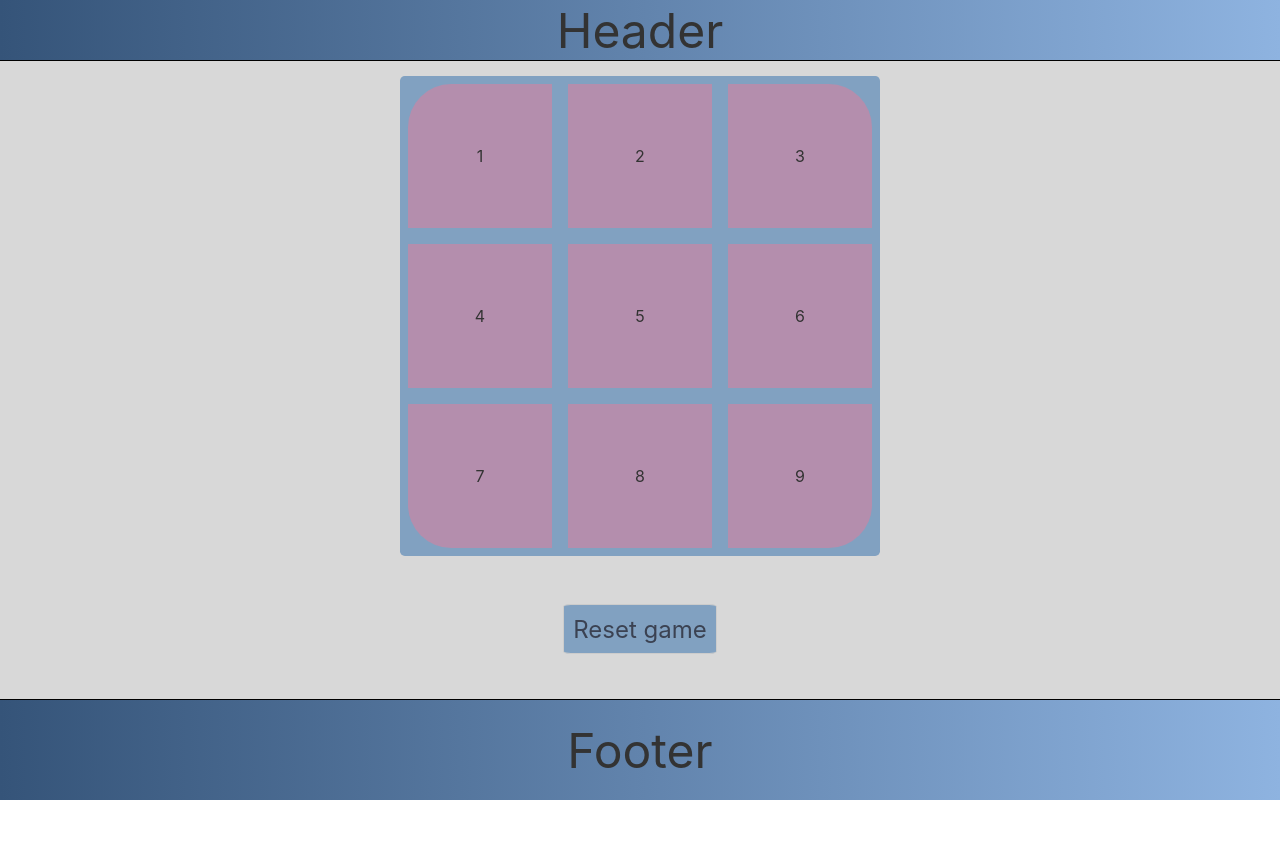
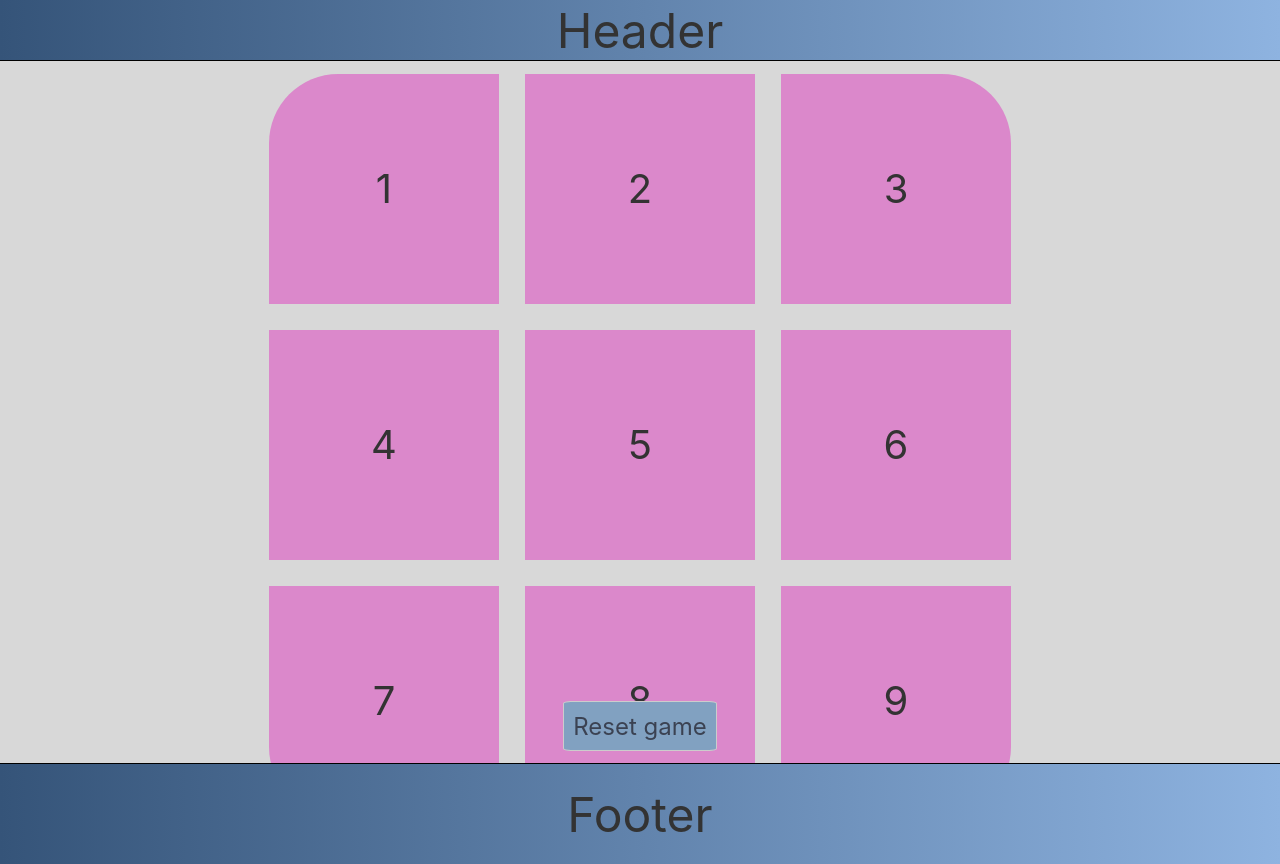
Before and after one commit to ojtanner/tictactoe_svelte, a Svelte app: page / in a window 1280 px wide. Before the commit the page ends 800 px from the top, so only its background shows below. Built offline with nearby package versions, Linux system fonts and the light colour scheme.

Commit message:
Change css

```diff
--- a/src/modules/PlayingField/Box.svelte
+++ b/src/modules/PlayingField/Box.svelte
@@ -8,7 +8,7 @@
     .box {
         width: 90%;
         height: 90%;
-        background-color: #b48ead;
+        background-color: #db88cb;
         display: flex;
         justify-content: center;
         align-items: center;
@@ -29,6 +29,11 @@
     .box:nth-child(9) {
         border-bottom-right-radius: 30%;
     }
+
+    p {
+        font-size: 5vh;
+        margin: 0;
+    }
 </style>
 
 <div class="box">
--- a/src/modules/PlayingField/PlayingField.svelte
+++ b/src/modules/PlayingField/PlayingField.svelte
@@ -8,15 +8,15 @@
 <style>
     #container {
         display: grid;
-        grid-template-rows: 80% 20%;
+        grid-template-rows: auto 80vh auto;
         align-items: center;
         justify-items: center;
     }
 
     #box-container {
-        width: 60vh;
-        height: 60vh;
-        background-color: #81a1c1;
+        grid-row: 2 / 2;
+        width: 60vw;
+        height: 60vw;
         border-radius: 1%;
 
         display: grid;
@@ -28,8 +28,18 @@
         margin: auto;
     }
 
+    @media screen and (max-width: 490px) {
+        #box-container {
+            width: 80vw;
+            height: 80vw;
+        }
+    }
+
     #button-container {
-
+        grid-row: 3 / 3;
+        display: flex;
+        align-items: center;
+        justify-items: center;
     }
 
 </style>
```
